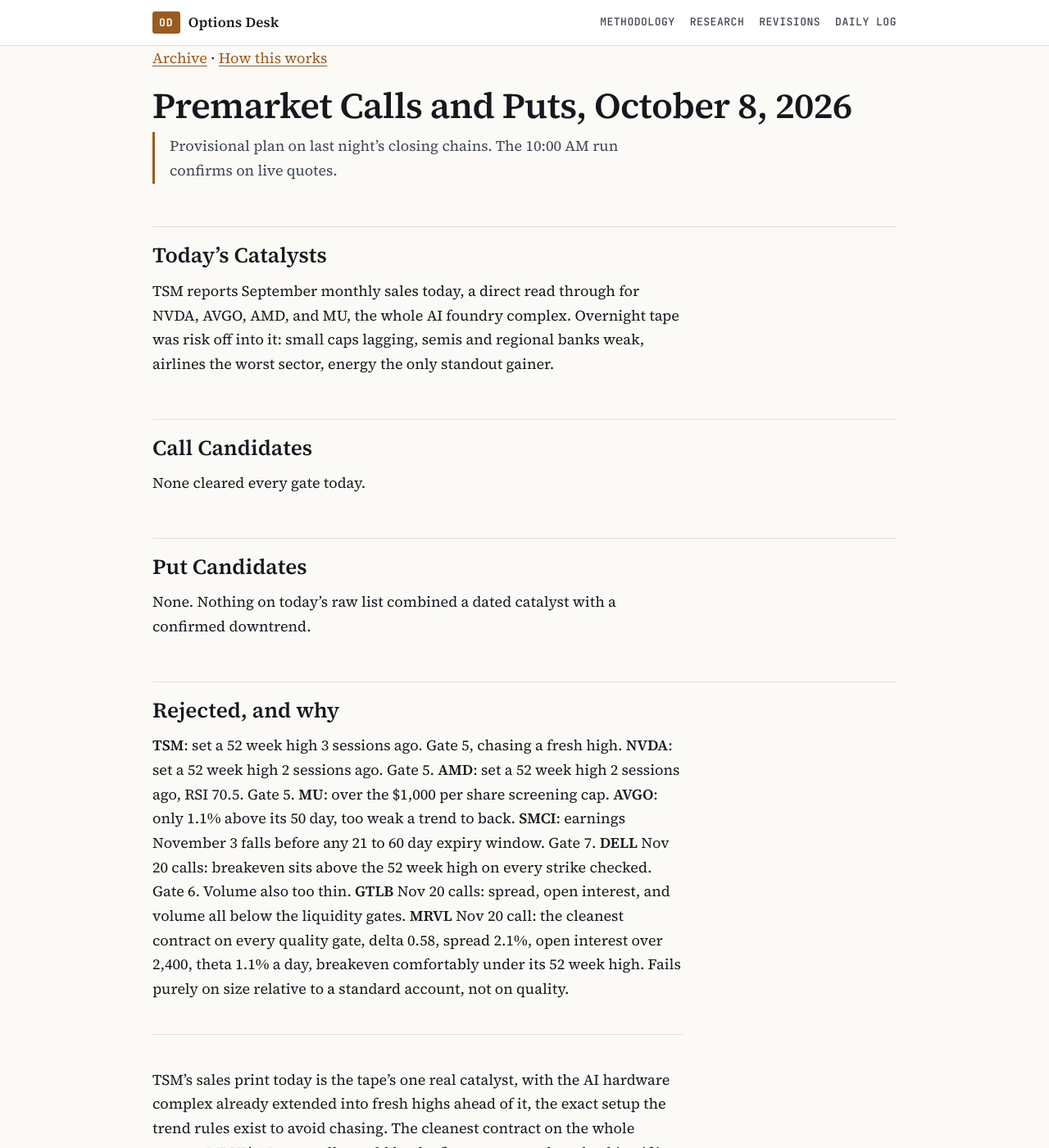
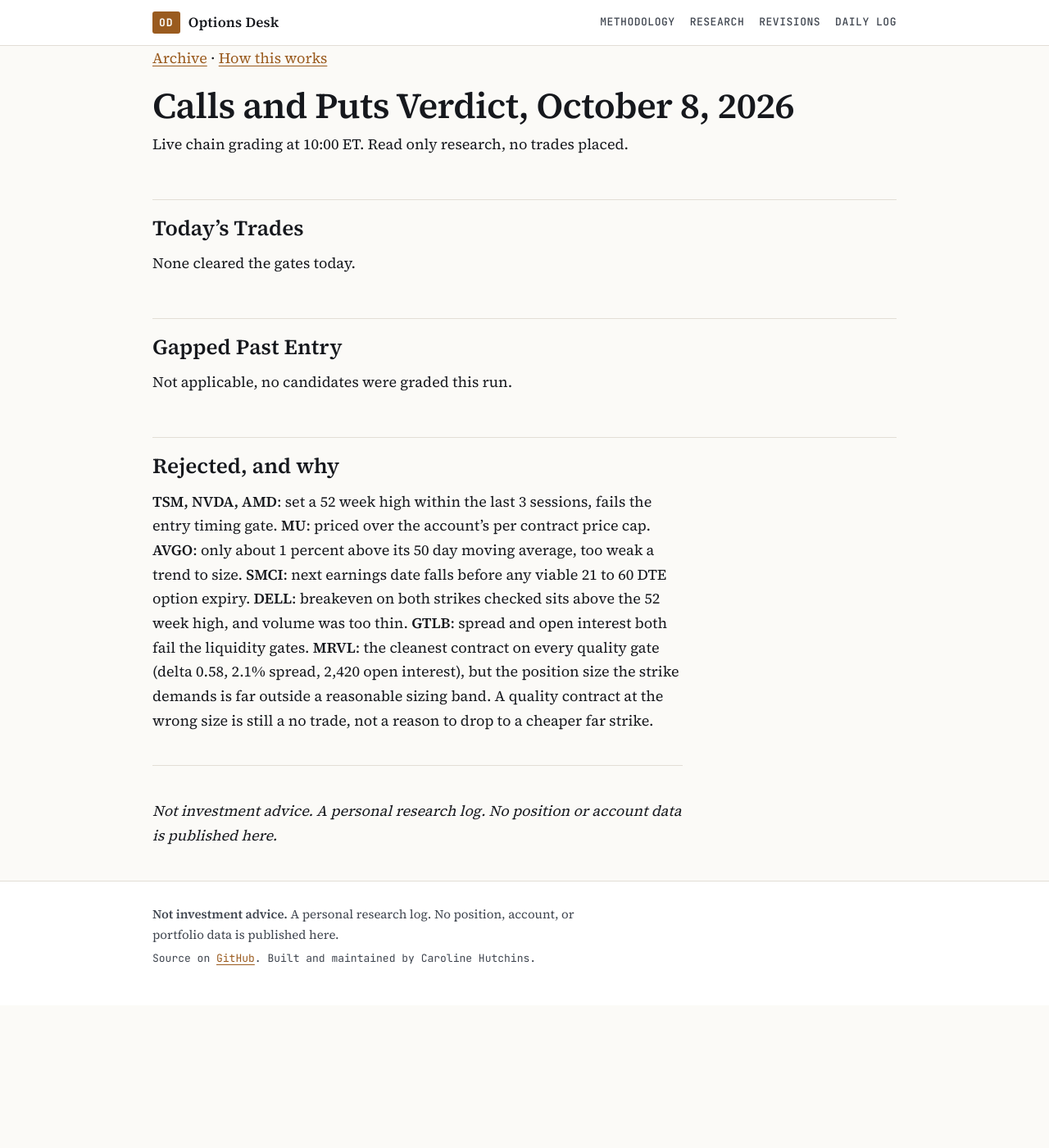
Before and after one commit to carolinehutchins05-prog/options-desk, a Jekyll site: the page built from index.md, in a window 1280 px wide and 1400 px high. Shown: the whole window at 82% size. Built offline with Jekyll 4.4.1, drawn with Linux system fonts in a browser that asks for light colours; some of the changed text lies outside the part shown.

Commit message:
Live Verdict, 2026-10-08
Co-Authored-By: Claude Opus 5 <noreply@anthropic.com>

```diff
--- a/index.md
+++ b/index.md
@@ -6,31 +6,24 @@ title: Options Desk
 [Archive](archive/) · [How this works](https://github.com/carolinehutchins05-prog/options-desk#readme)
 
 
-# Premarket Calls and Puts, October 8, 2026
-> Provisional plan on last night's closing chains. The 10:00 AM run confirms on live quotes.
+# Calls and Puts Verdict, October 8, 2026
+Live chain grading at 10:00 ET. Read only research, no trades placed.
 
-## Today's Catalysts
-TSM reports September monthly sales today, a direct read through for NVDA, AVGO, AMD, and MU, the whole AI foundry complex. Overnight tape was risk off into it: small caps lagging, semis and regional banks weak, airlines the worst sector, energy the only standout gainer.
+## Today's Trades
+None cleared the gates today.
 
-## Call Candidates
-None cleared every gate today.
-
-## Put Candidates
-None. Nothing on today's raw list combined a dated catalyst with a confirmed downtrend.
+## Gapped Past Entry
+Not applicable, no candidates were graded this run.
 
 ## Rejected, and why
-**TSM**: set a 52 week high 3 sessions ago. Gate 5, chasing a fresh high.
-**NVDA**: set a 52 week high 2 sessions ago. Gate 5.
-**AMD**: set a 52 week high 2 sessions ago, RSI 70.5. Gate 5.
-**MU**: over the $1,000 per share screening cap.
-**AVGO**: only 1.1% above its 50 day, too weak a trend to back.
-**SMCI**: earnings November 3 falls before any 21 to 60 day expiry window. Gate 7.
-**DELL** Nov 20 calls: breakeven sits above the 52 week high on every strike checked. Gate 6. Volume also too thin.
-**GTLB** Nov 20 calls: spread, open interest, and volume all below the liquidity gates.
-**MRVL** Nov 20 call: the cleanest contract on every quality gate, delta 0.58, spread 2.1%, open interest over 2,400, theta 1.1% a day, breakeven comfortably under its 52 week high. Fails purely on size relative to a standard account, not on quality.
+**TSM, NVDA, AMD**: set a 52 week high within the last 3 sessions, fails the entry timing gate.
+**MU**: priced over the account's per contract price cap.
+**AVGO**: only about 1 percent above its 50 day moving average, too weak a trend to size.
+**SMCI**: next earnings date falls before any viable 21 to 60 DTE option expiry.
+**DELL**: breakeven on both strikes checked sits above the 52 week high, and volume was too thin.
+**GTLB**: spread and open interest both fail the liquidity gates.
+**MRVL**: the cleanest contract on every quality gate (delta 0.58, 2.1% spread, 2,420 open interest), but the position size the strike demands is far outside a reasonable sizing band. A quality contract at the wrong size is still a no trade, not a reason to drop to a cheaper far strike.
 
----
-TSM's sales print today is the tape's one real catalyst, with the AI hardware complex already extended into fresh highs ahead of it, the exact setup the trend rules exist to avoid chasing. The cleanest contract on the whole screen, MRVL's Nov 20 call, would be the first name worth rechecking if it pulled back toward a smaller, more affordable strike.
 
 ---
 *Not investment advice. A personal research log. No position or account data is published here.*
```
Also changed, not shown: archive/2026-10-08-verdict.md (added, +22 -0 lines), archive/index.md (+1 -0 lines).
